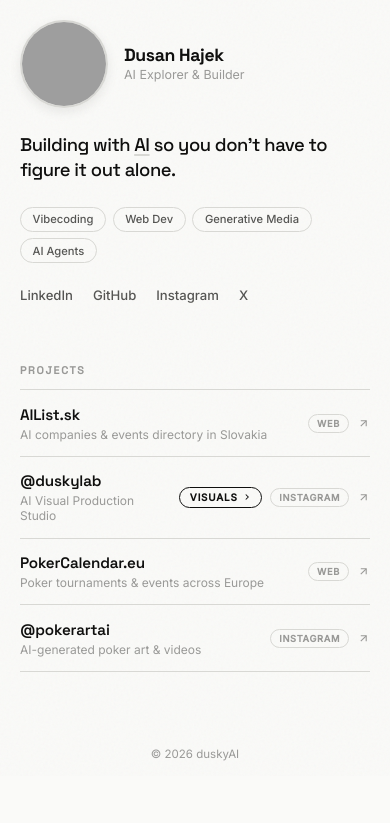
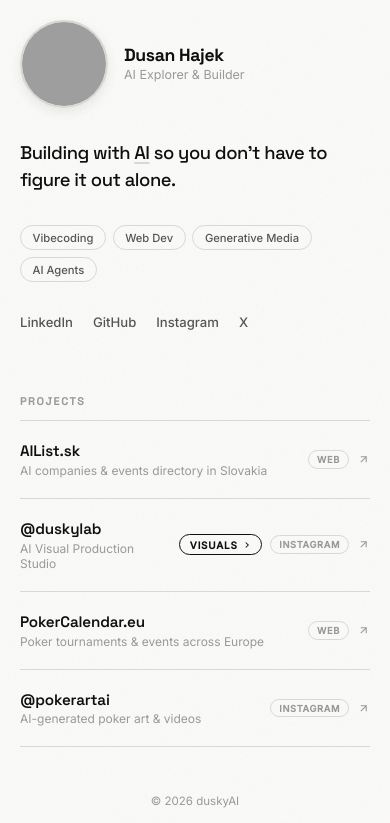
Before and after one commit to DuskyHajek/webpage1, a website: page index.html in a window 390 px wide. Shown: the part 68-891 px from the top of the page. Before the commit the page ends 844 px from the top, so only its background shows below. Drawn offline with Linux system fonts and the light colour scheme; no server answers; grey boxes are pictures that could not be loaded.

Commit message:
design: improve mobile layout spacing and organization on profile and projects

```diff
--- a/assets/css/styles.css
+++ b/assets/css/styles.css
@@ -559,9 +559,15 @@ li {
     .main {
         grid-template-columns: 1fr;
         max-width: 520px;
-        gap: 2rem;
+        /* Increased vertical spacing for better separation of Identity vs Projects */
+        gap: 4rem;
         padding: 2rem 1.5rem 3rem;
         align-items: start;
+    }
+
+    /* More breathing room between Identity elements (Avatar, Name, Statement, Tags) */
+    .col--left {
+        gap: 2rem;
     }
 
     .header {
@@ -570,7 +576,14 @@ li {
     }
 
     .statement {
-        font-size: 1.3rem
+        font-size: 1.3rem;
+        /* Improved readability */
+        line-height: 1.45;
+    }
+
+    /* Bigger touch targets and visual separation for projects */
+    .project {
+        padding: 1.25rem 0;
     }
 
     .lb-stage {
```
